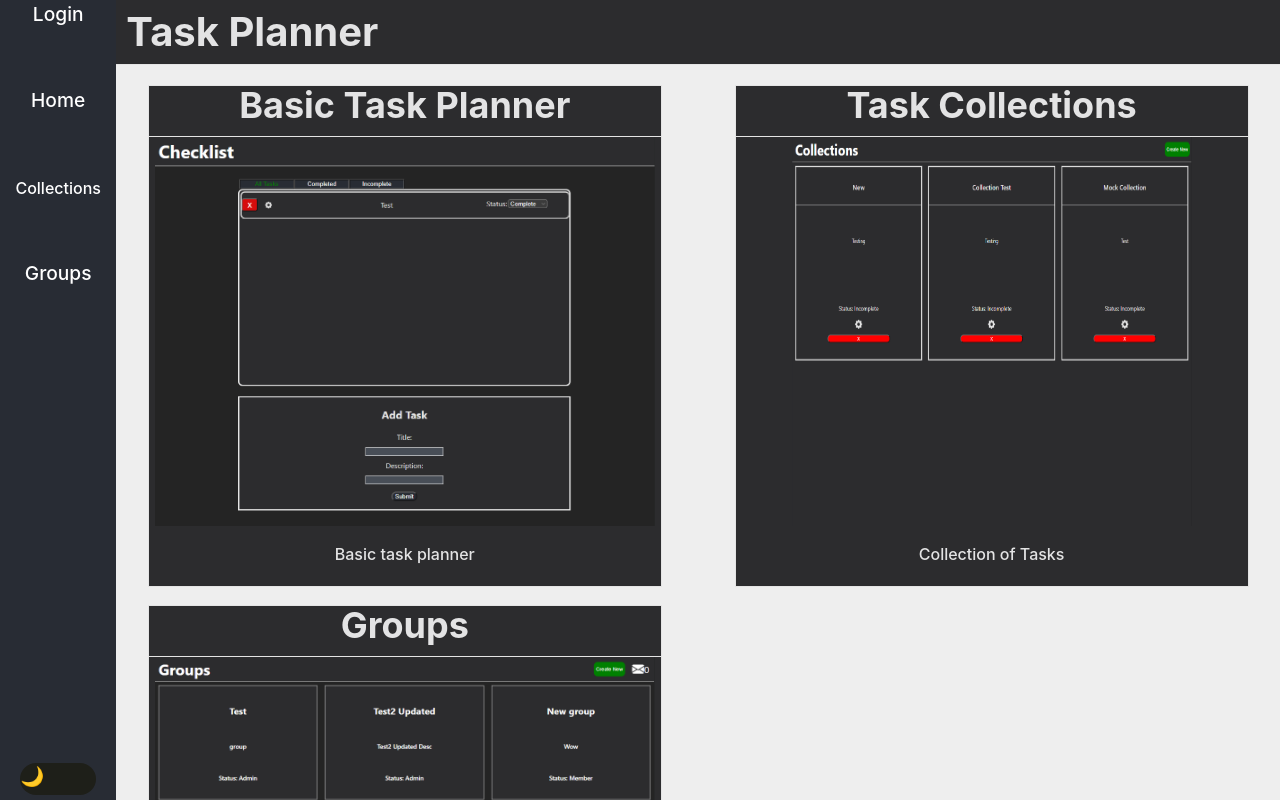
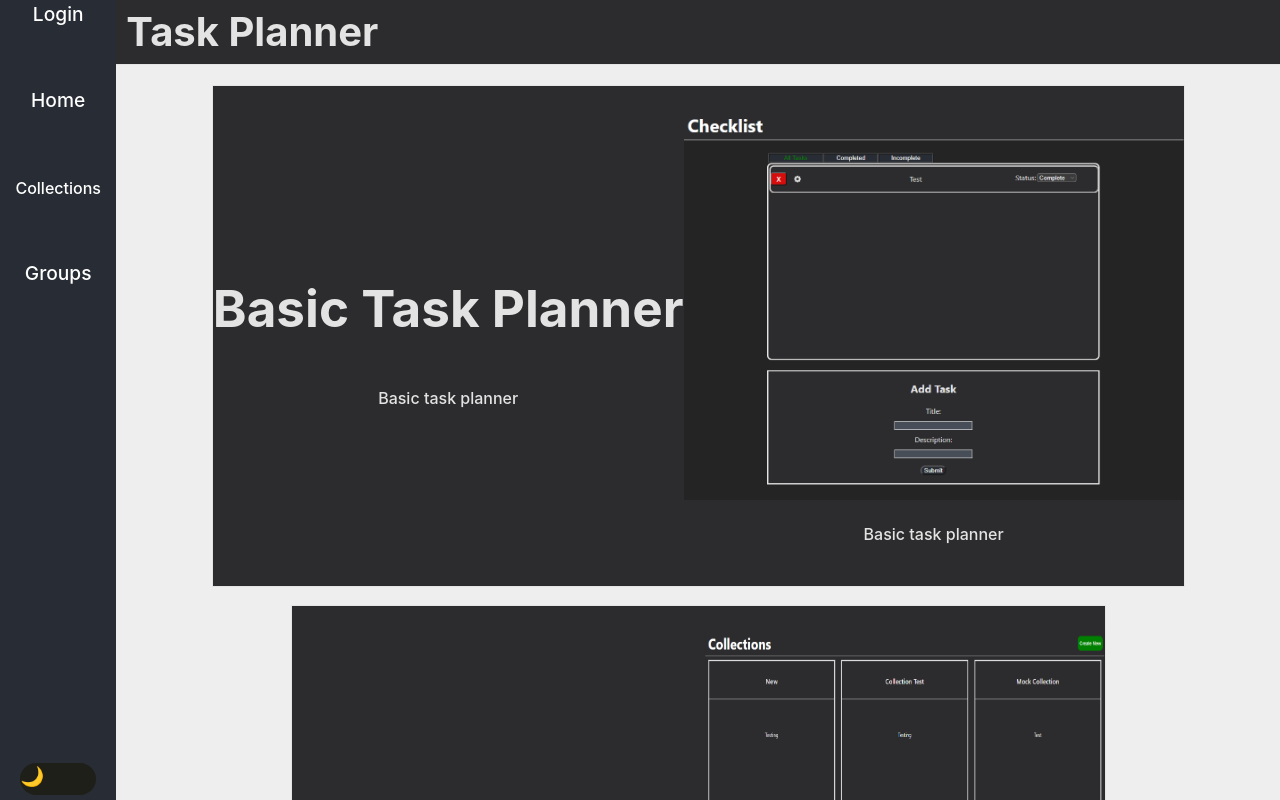
Before and after one commit to JesusMunoz01/TaskPlanner, a React (Vite) app in the folder client/: page /landing in a window 1280 px wide. Built offline with nearby package versions, Linux system fonts and the light colour scheme.

Commit message:
alternation setup

```diff
--- a/client/src/css/landing.css
+++ b/client/src/css/landing.css
@@ -14,6 +14,7 @@
 .landingPage-Link{
     display: flex;
     justify-content: center;
+    grid-column: span 2;
 }
 
 .groupsBox-header{
@@ -41,7 +42,7 @@
 .landingPage-Card{
     position: relative;
     display: flex;
-    flex-direction: column;
+    flex-direction: row;
     align-items: center;
     min-height: 500px;
     min-width: 40vw;
@@ -51,12 +52,25 @@
     background-color: var(--card-color);
 }
 
-.landingPage-Card h1{
-    height: 10%;
-    width: 100%;
-    font-size: 36px;
-    margin: 0;
-    border-bottom: 1px solid;
+.landingPage-Card{
+    position: relative;
+    display: flex;
+    flex-direction: row;
+    align-items: center;
+    min-height: 500px;
+    min-width: 40vw;
+    border: 1px solid;
+    border-color: var(--secondary-color);
+    color: var(--secondary-color);
+    background-color: var(--card-color);
+}
+
+.landingPage-Card:nth-child(4n-1), .landingPage-Card:nth-child(4n){
+    flex-direction: row-reverse;
+}
+
+.landingPage-Card:nth-child(4n-3), .landingPage-Card:nth-child(4n-2) {
+    flex-direction: row;
 }
 
 .landingPage-Card img{
--- a/client/src/pages/landing.jsx
+++ b/client/src/pages/landing.jsx
@@ -19,8 +19,11 @@ export const Landing = () => {
         {pages.map((page, index) => (
             <Link to={page.route} className="landingPage-Link">
                 <div className="landingPage-Card">
-                    <h1>{page.name}</h1>
                     <div class="landingPageContent">
+                        <h1>{page.name}</h1>
+                        <p>{page.description}</p>
+                    </div>
+                    <div class="landingPageImage">
                         {isLarge ?
                         <img id={`img${index}`} src={page.imgSmall}></img> :
                         <img id={`img${index}`} src={page.img}></img>
```
